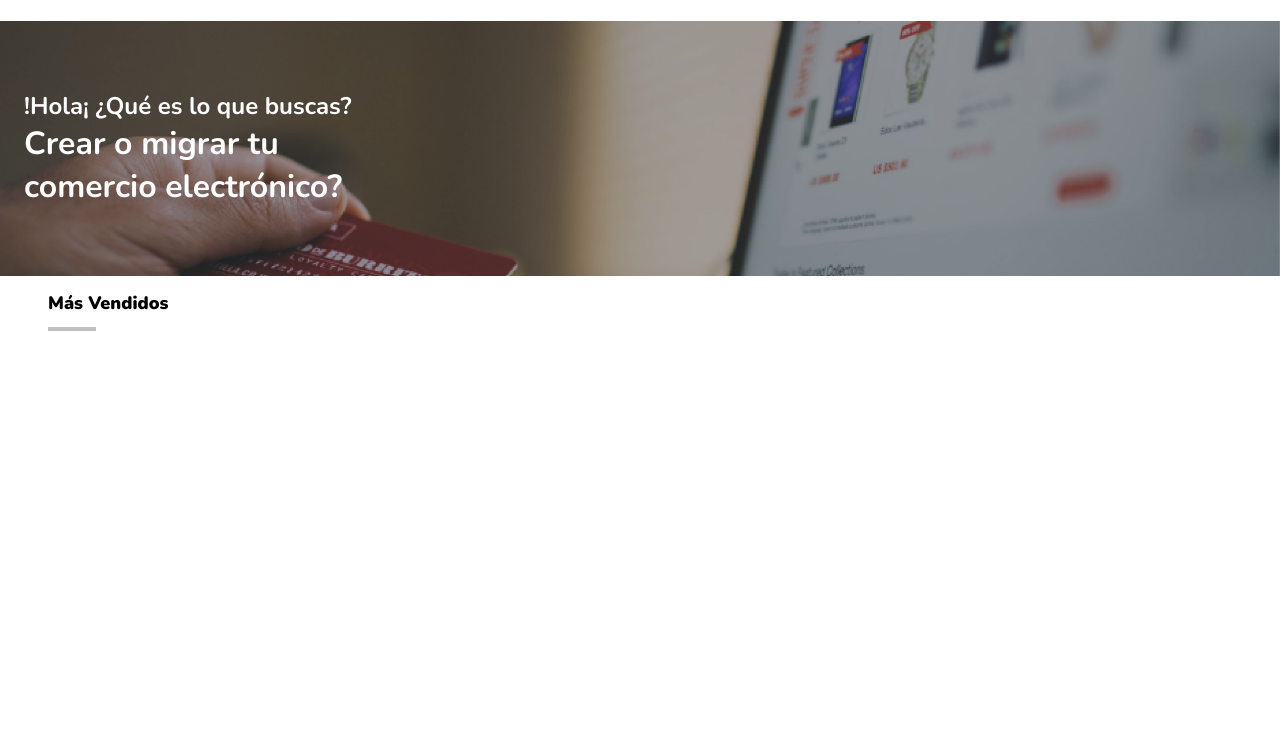
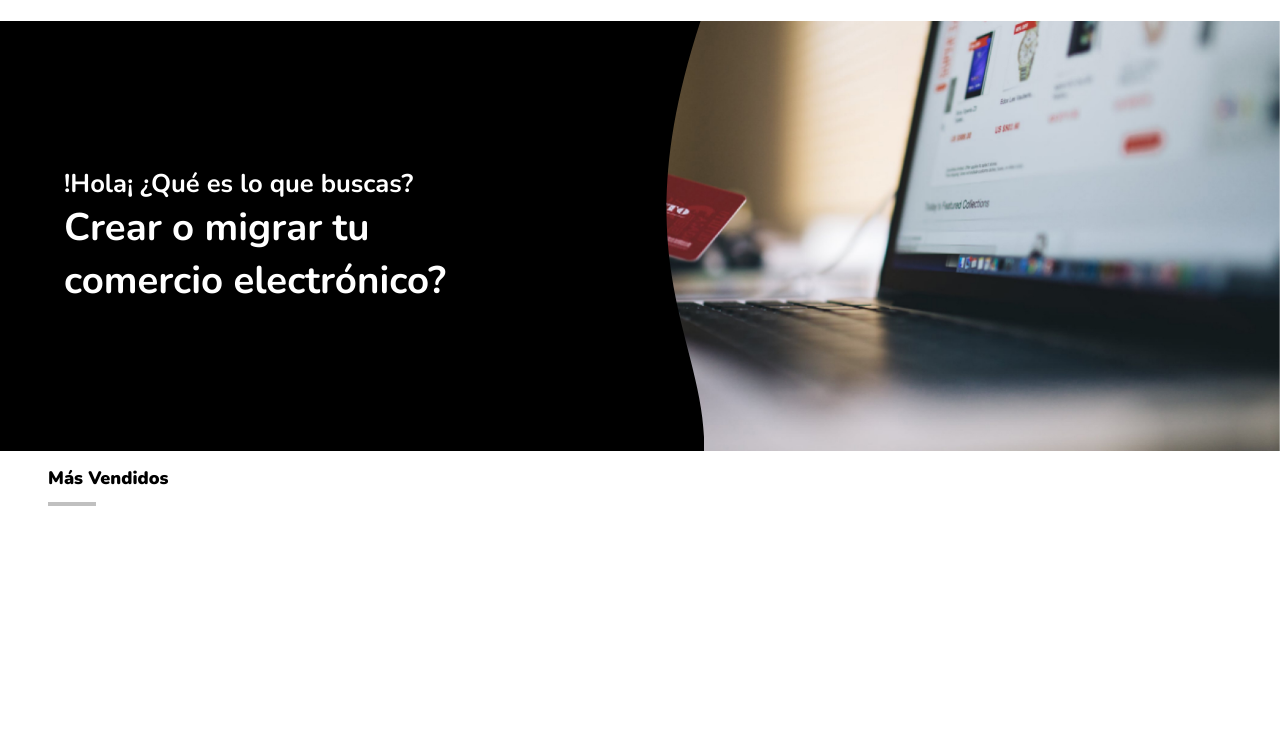
Before and after one commit to rodolfodom/testFrontEndCorebiz, a website with bundled scripts: page public/index.html in a window 1280 px wide. Shown: the part 59-800 px from the top of the page. Built offline with nearby package versions, Linux system fonts and the light colour scheme; files whose address does not match are found by name.

Commit message:
feat/promotional slider for desktop: I did modifications to promotional slider for desktop devices

```diff
--- a/public/index.html
+++ b/public/index.html
@@ -91,6 +91,11 @@
             <div class="swiper-wrapper">
                 <div class="swiper-slide slide-promo-1">
                     <div class="text">
+                        <svg viewBox="0 0 500 150" preserveAspectRatio="none" style="height: 100%; width: 100%;">
+                            <path
+                                d="M507.89,-14.30 C415.91,105.09 543.73,118.91 483.07,183.05 L0.00,150.00 L0.00,0.00 Z"
+                                style="stroke: none; fill: #000;"></path>
+                        </svg>
                         <p>!Hola¡ ¿Qué es lo que buscas?</p>
                         <h3>Crear o migrar tu<br>comercio electrónico?</h3>
                     </div>
--- a/public/style.css
+++ b/public/style.css
@@ -98,6 +98,9 @@ header {
 .search input::placeholder {
   color: var(--color-grey-5);
 }
+
+
+/* header media queries */
 
 @media screen and (min-width: 1050px) {
   header {
@@ -200,6 +203,62 @@ header {
   color: var(--color-white);
   font-weight: 700;
   font-size: 2rem;
+}
+
+.slide-promo-1 .text svg {
+  display: none;
+}
+
+/* promotional slider media queries */
+
+@media screen and (min-width: 1050px) {
+  .swiper-container {
+    height: 430px;
+  }
+
+
+  .slide-promo-1 {
+  background-image: url("./assets/img/banner.jpg");
+  background-size: 70% 100%;
+  background-repeat: no-repeat;
+  background-position: right;
+  }
+
+  .slide-promo-1 .text {
+    background-color: #00000000;
+    position: absolute;
+    left: 0;
+    width: 50%;
+    height: 100%;
+    text-align: left;
+    display: flex;
+    flex-direction: column;
+    justify-content: center;
+    padding-left: 5vw;
+  }
+
+  .slide-promo-1 .text svg {
+    display: block;
+    position: absolute;
+    bottom: 0;
+    left: 0;
+    background-color: rgba(0, 0, 0, 0);
+    z-index: 5;
+  }
+
+  .slide-promo-1 .text h3 {
+    z-index: 6;
+    font-size: 3vw;
+  }
+
+
+  .slide-promo-1 .text p{
+    z-index: 6;
+    font-size: 2vw;
+  }
+
+
+
 }
 
 /************* products section ************** */
```
